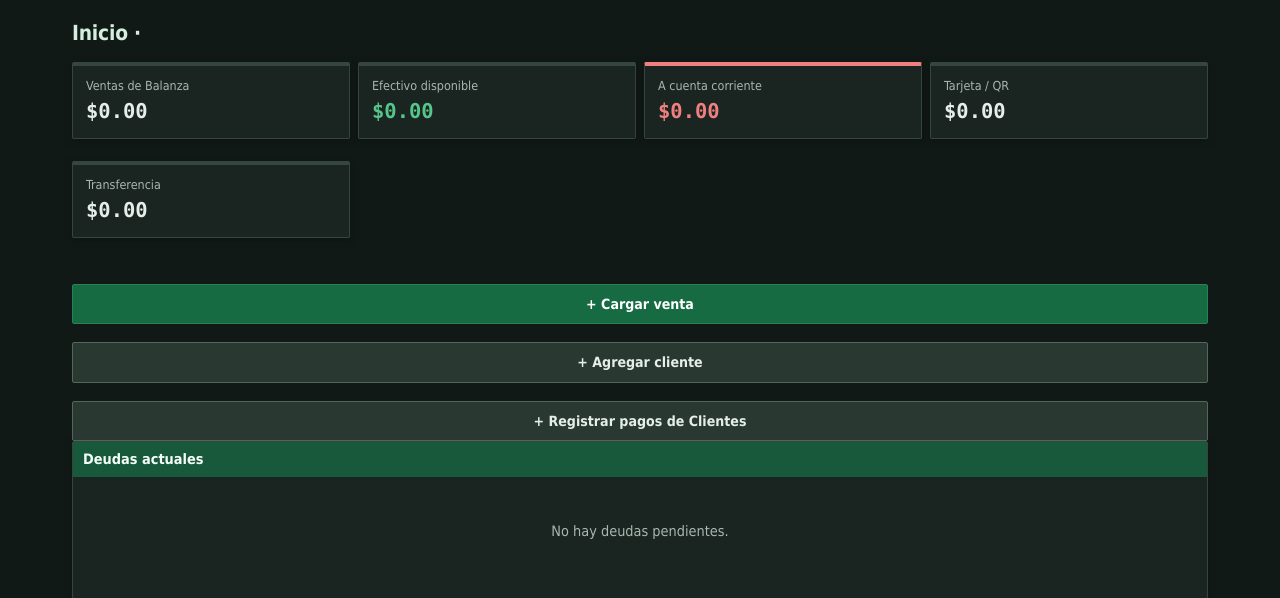
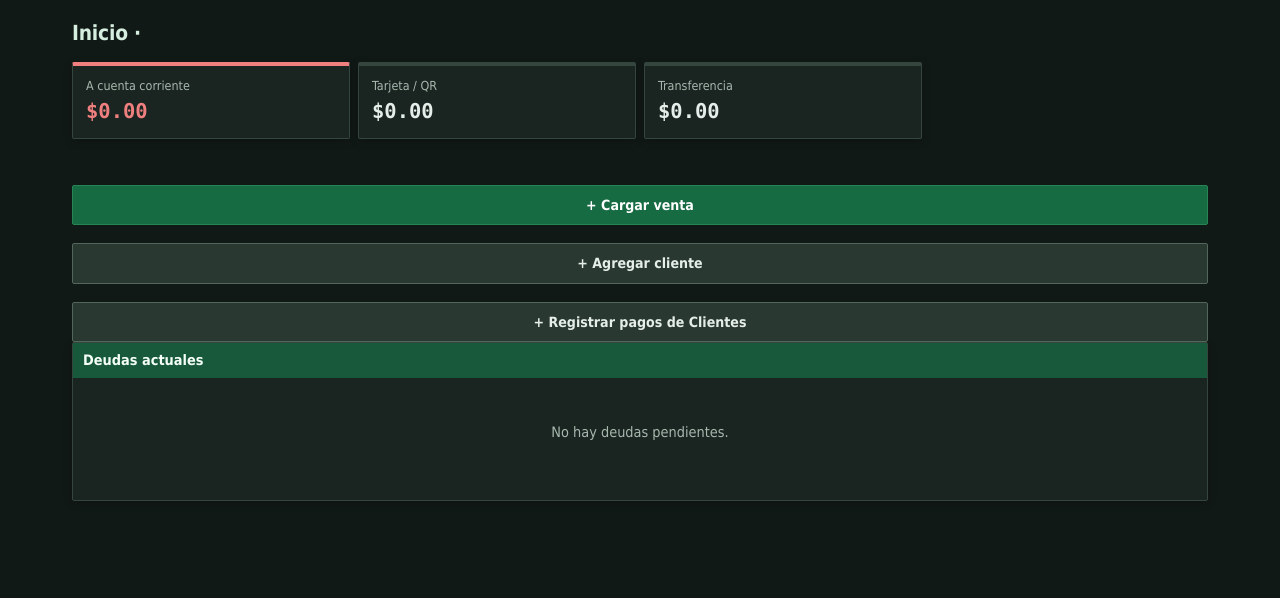
Before and after one commit to fernandochiappero-ui/ventasapp-flask, a Python web app: template templates/dashboard_vendedor.html in a window 1280 px wide. Shown: the top 598 px of the page. Run offline with Jinja, Linux system fonts and the light colour scheme; the template is opened without the code that fills it, so the values that code supplies are empty.

Commit message:
ocultar ventas a vendedor

```diff
--- a/templates/dashboard_vendedor.html
+++ b/templates/dashboard_vendedor.html
@@ -4,14 +4,6 @@
 <h1>Inicio · {{ hoy.strftime('%d/%m/%Y') }}</h1>
 
 <div class="grilla-resumen">
-  <div class="tarjeta metrica">
-    <div class="etiqueta">Ventas de Balanza</div>
-    <div class="valor cifra">${{ "%.2f"|format(total_hoy) }}</div>
-  </div>
-  <div class="tarjeta metrica verde">
-    <div class="etiqueta">Efectivo disponible</div>
-    <div class="valor cifra">${{ "%.2f"|format(efectivo_disponible_hoy) }}</div>
-  </div>
   <div class="tarjeta metrica ladrillo">
     <div class="etiqueta">A cuenta corriente</div>
     <div class="valor cifra">${{ "%.2f"|format(cuenta_hoy) }}</div>
```
